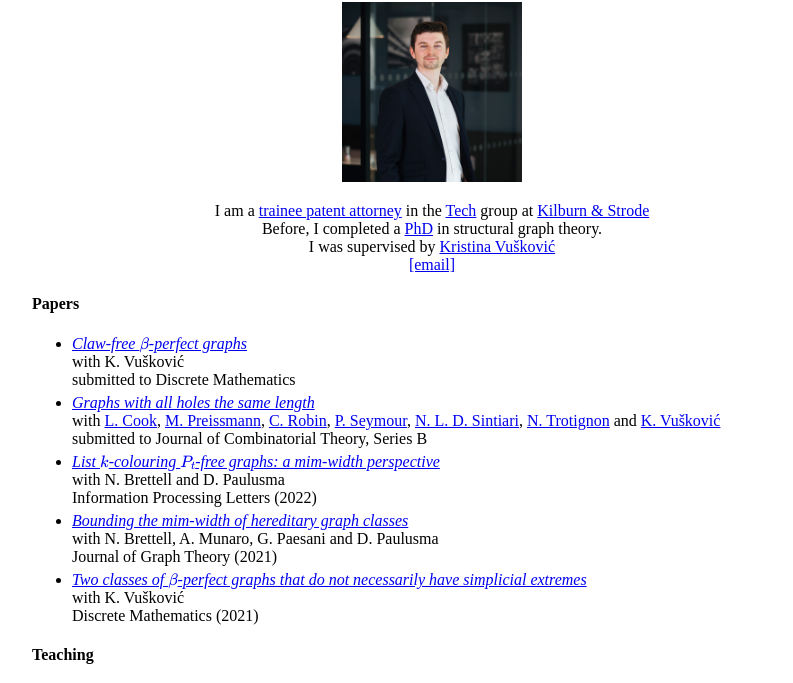
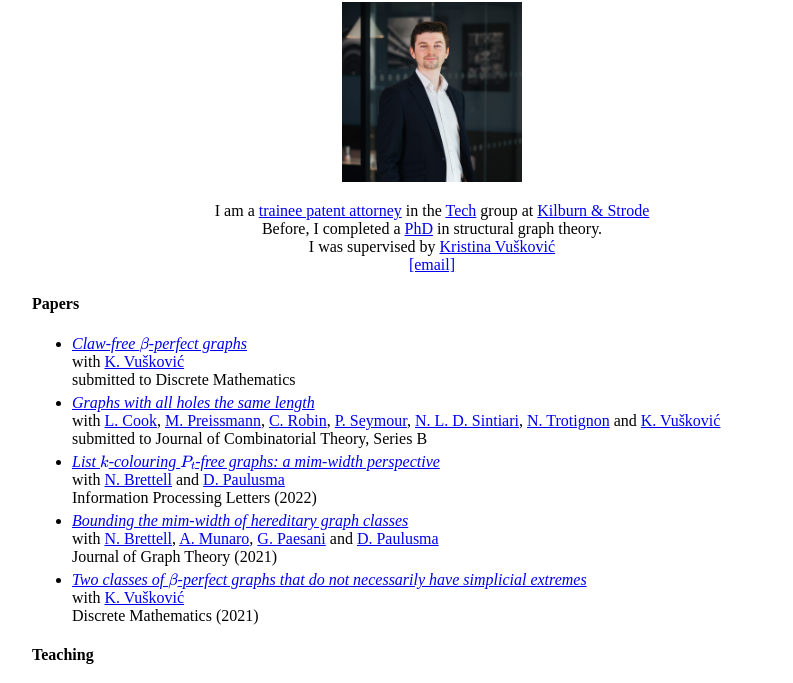
Before and after one commit to jakehorsfield/jakehorsfield.github.io, a plain HTML site: page index.html in a window 1280 px wide. Shown: the part 46-729 px from the top of the page, without its empty margins (208-1001 px from the left). Drawn offline with nearby package versions, Linux system fonts and the light colour scheme.

Commit message:
Update index.html

```diff
--- a/index.html
+++ b/index.html
@@ -55,7 +55,7 @@
     <ul>
 	    <li>
 		    <a href="https://algorithms.leeds.ac.uk/wp-content/uploads/sites/117/2022/10/claw.pdf"><em>Claw-free \(\beta\)-perfect graphs</em></a><br/>
-		    with K. Vušković<br/>
+		    with <a href="https://eps.leeds.ac.uk/computing/staff/249/professor-kristina-vuskovic">K. Vušković</a><br/>
 		    submitted to Discrete Mathematics
 	    <li>
 		    <a href="https://arxiv.org/abs/2110.09970"><em>Graphs with all holes the same length</em></a><br />
@@ -66,18 +66,18 @@
 	    <li>
         <a href="https://doi.org/10.1016/j.ipl.2021.106168"><em>List \(k\)-colouring
             \(P_t\)-free graphs: a mim-width perspective</em></a><br />
-		    with N. Brettell and D. Paulusma<br />
+		    with <a href="https://homepages.ecs.vuw.ac.nz/~bretteni/">N. Brettell</a> and <a href="https://danielpaulusma.github.io/">D. Paulusma</a><br />
         Information Processing Letters (2022)
 	    </li>
 	    <li>
 		    <a href="http://doi.org/10.1002/jgt.22730"><em>Bounding the mim-width of hereditary graph classes</em></a><br />
-		    with N. Brettell, A. Munaro, G. Paesani and D. Paulusma<br />
+		    with <a href="https://homepages.ecs.vuw.ac.nz/~bretteni/">N. Brettell</a>, <a href="https://andreamunaro.github.io/">A. Munaro</a>, <a href="https://eps.leeds.ac.uk/computing/staff/10329/dr-giacomo-paesani">G. Paesani</a> and <a href="https://danielpaulusma.github.io/">D. Paulusma</a><br />
         Journal of Graph Theory (2021)
 	    </li>
 	    <li>
 		    <a href="https://doi.org/10.1016/j.disc.2021.112374">
 			    <em>Two classes of \(\beta\)-perfect graphs that do not necessarily have simplicial extremes</em></a><br />
-		    with K. Vušković<br />
+		    with <a href="https://eps.leeds.ac.uk/computing/staff/249/professor-kristina-vuskovic">K. Vušković</a><br />
         Discrete Mathematics (2021)
 	    </li>
     </ul>
```
